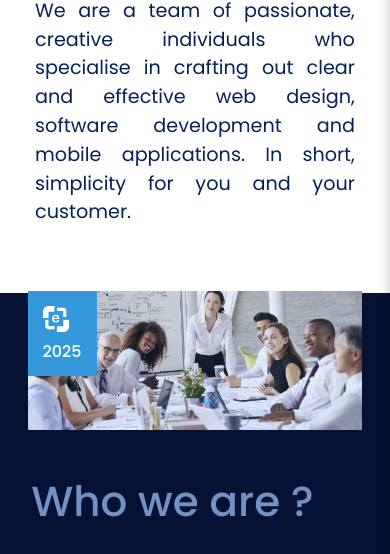
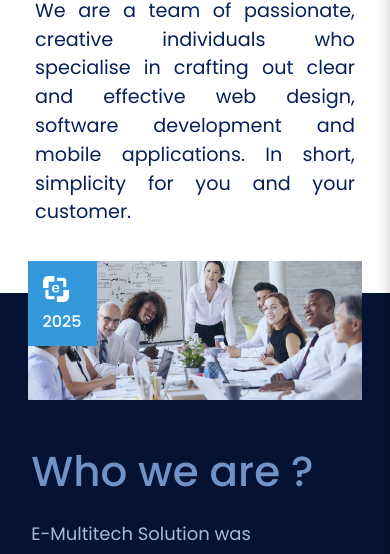
Before and after one commit to manozks/emt, a plain HTML site: page about.html in a window 390 px wide. Shown: the part 279-833 px from the top of the page. Drawn offline with nearby package versions, Linux system fonts and the light colour scheme.

Commit message:
css updated

```diff
--- a/css/style.css
+++ b/css/style.css
@@ -1594,7 +1594,7 @@ transform: translateY(-2px);
     }
 
     .about-image-wrapper {
-      padding: 120px 4% 0px; /* top padding leaves space for overlap */
+      padding: 90px 4% 0px; /* top padding leaves space for overlap */
 
     }
 
```
